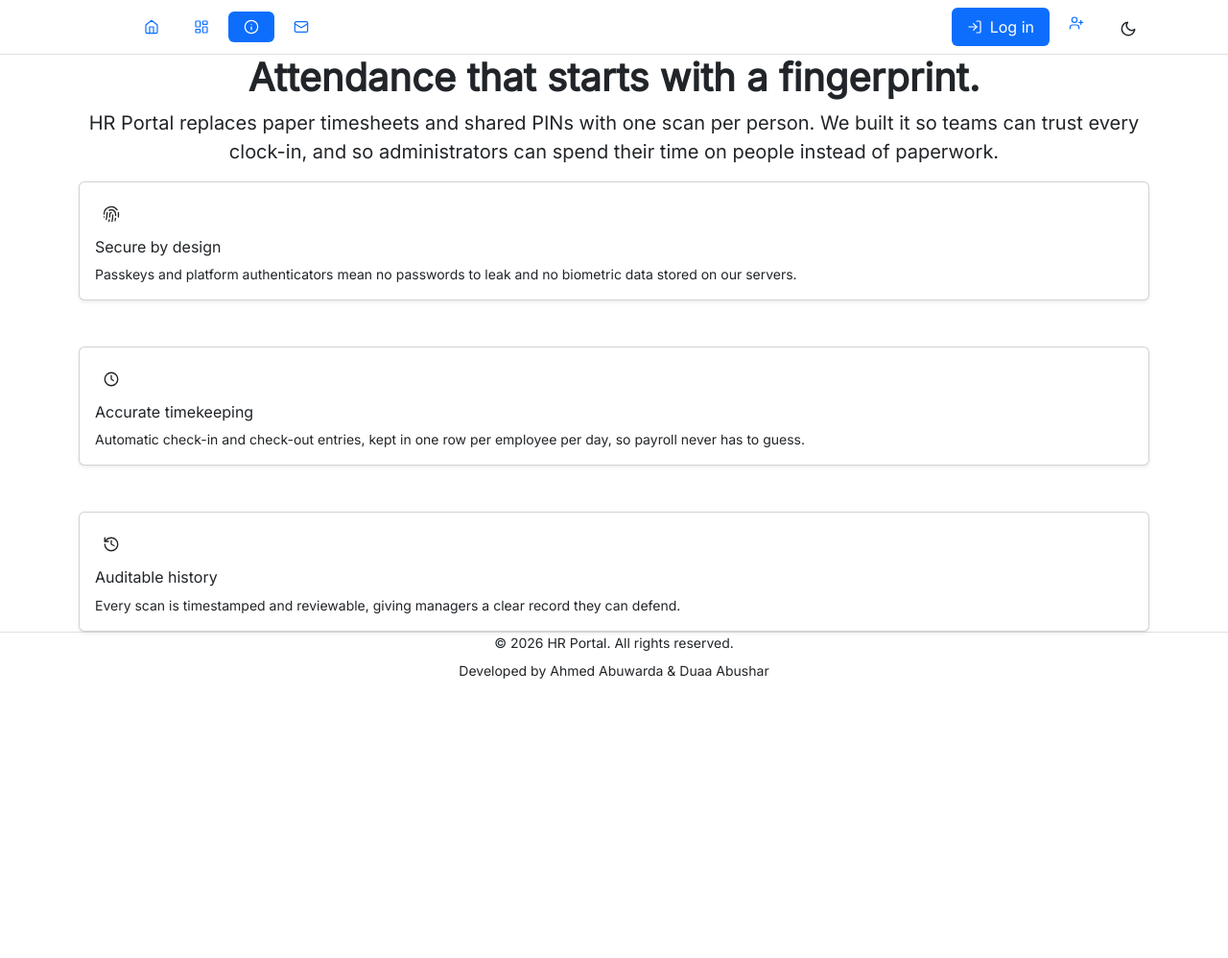
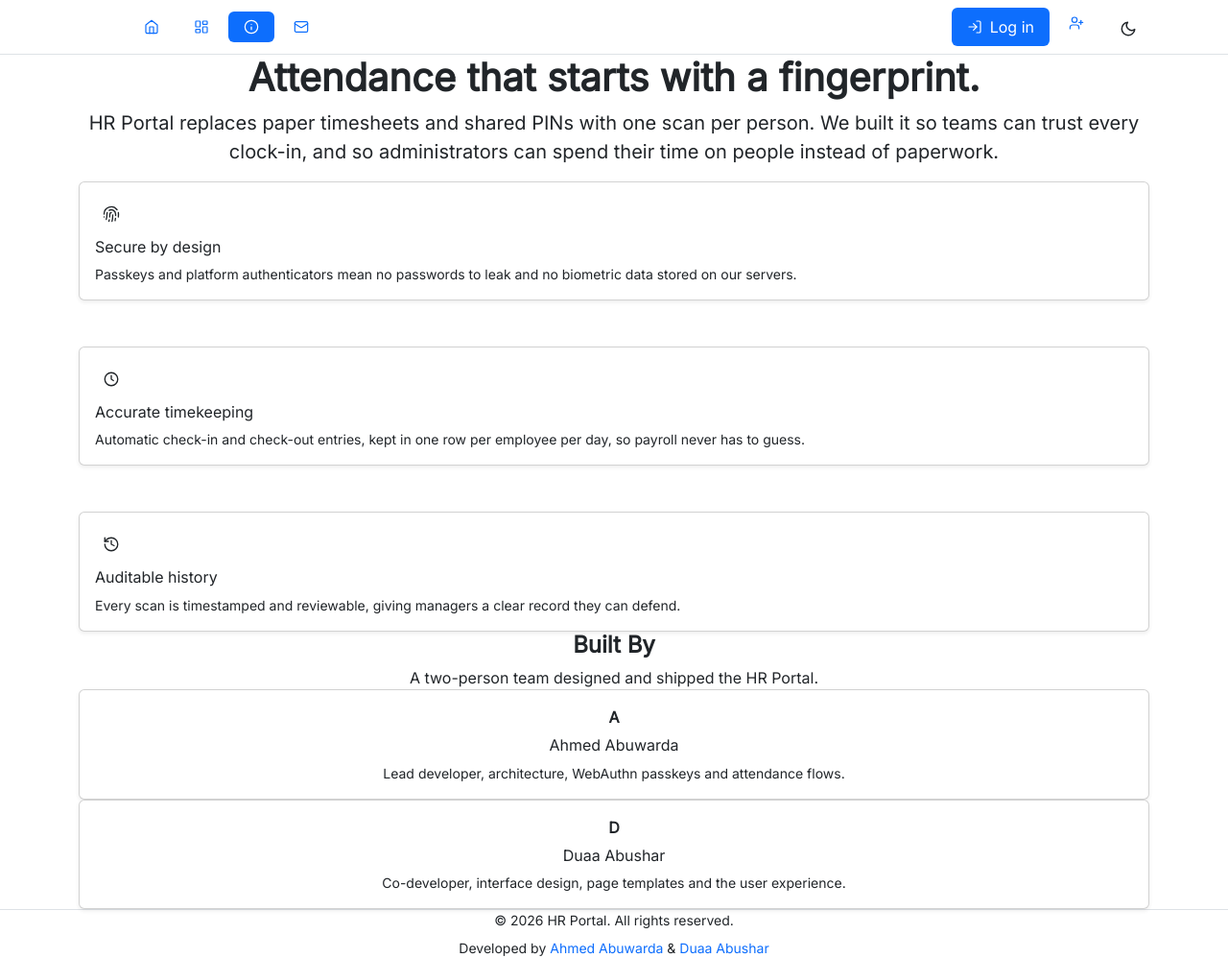
Before and after one commit to ahmedaabuwarda/HR-Portal-Management-System, a Django app: page /about_us in a window 1280 px wide. Shown: the whole page at 96% size. Before the commit the page ends 707 px from the top, so only its background shows below. Run offline with Django 5.2, Linux system fonts and the light colour scheme; some libraries are stand-ins or nearby versions.

Commit message:
Update About Us page with team member details and enhance footer with links to profiles

```diff
--- a/hr_portal_management_system_app/static/css/style.css
+++ b/hr_portal_management_system_app/static/css/style.css
@@ -1,4 +1,3 @@
-/* with help of AI, changed the primary color to yellow */
 :root {
   --bs-body-font-family: "Inter", system-ui, sans-serif;
   --bs-primary-base: #8a6d00;
--- a/hr_portal_management_system_app/templates/about_us.html
+++ b/hr_portal_management_system_app/templates/about_us.html
@@ -60,5 +60,32 @@
 			</div>
 		</div>
 	</section>
+
+	<section class="pb-12">
+		<div class="text-center">
+			<h2 class="h4 fw-semibold">Built By</h2>
+			<p class="fg-2 mb-0">A two-person team designed and shipped the HR Portal.</p>
+		</div>
+		<div class="row gx-6 gy-6 justify-content-center mt-6">
+			<div class="sm:col-6 md:col-4">
+				<div class="card shadow-sm h-100 text-center">
+					<div class="card-body d-flex flex-column align-items-center gap-2">
+							<span class="avatar avatar-lg avatar-subtle theme-primary fw-semibold" area-hdden="true">A</span>
+							<h3 class="h6 mb-0">Ahmed Abuwarda</h3>
+							<p class="small fg-2 mb-0">Lead developer, architecture, WebAuthn passkeys and attendance flows.</p>
+					</div>
+				</div>
+			</div>
+			<div class="sm:col-6 md:col-4">
+				<div class="card shadow-sm h-100 text-center">
+						<div class="card-body d-flex flex-column align-items-center gap-2">
+							<span class="avatar avatar-lg avatar-subtle theme-primary fw-semibold" area-hdden="true">D</span>
+							<h3 class="h6 mb-0">Duaa Abushar</h3>
+							<p class="small fg-2 mb-0">Co-developer, interface design, page templates and the user experience.</p>
+						</div>
+				</div>
+			</div>
+		</div>
+	</section>
 </div>
 {% endblock %}
--- a/hr_portal_management_system_app/templates/footer.html
+++ b/hr_portal_management_system_app/templates/footer.html
@@ -9,8 +9,8 @@
       </p>
       <p class="small fg-2 mb-0">
         Developed by
-        <span class="fg-1 fw-medium">Ahmed Abuwarda</span> &amp;
-        <span class="fg-1 fw-medium">Duaa Abushar</span>
+        <span class="fg-1 fw-medium"><a class="text-decoration-none fg-2" href="https://github.com/ahmedabuwarda" target="_blank">Ahmed Abuwarda</a></span> &amp;
+        <span class="fg-1 fw-medium"><a class="text-decoration-none fg-2" href="https://github.com/duaaabushar" target="_blank">Duaa Abushar</a></span>
       </p>
     </div>
   </div>
--- a/hr_portal_management_system_app/templates/layout.html
+++ b/hr_portal_management_system_app/templates/layout.html
@@ -32,7 +32,7 @@
     <script defer type="text/javascript" src="{% static 'js/app.js' %}"></script>
     <title>HR Management System | {% block title %}{% endblock %}</title>
   </head>
-  <body>
+  <body class="bg-1 d-flex flex-column min-vh-100">
     <!-- Your header content here -->
     {% include 'navbar.html' %}
 
```
